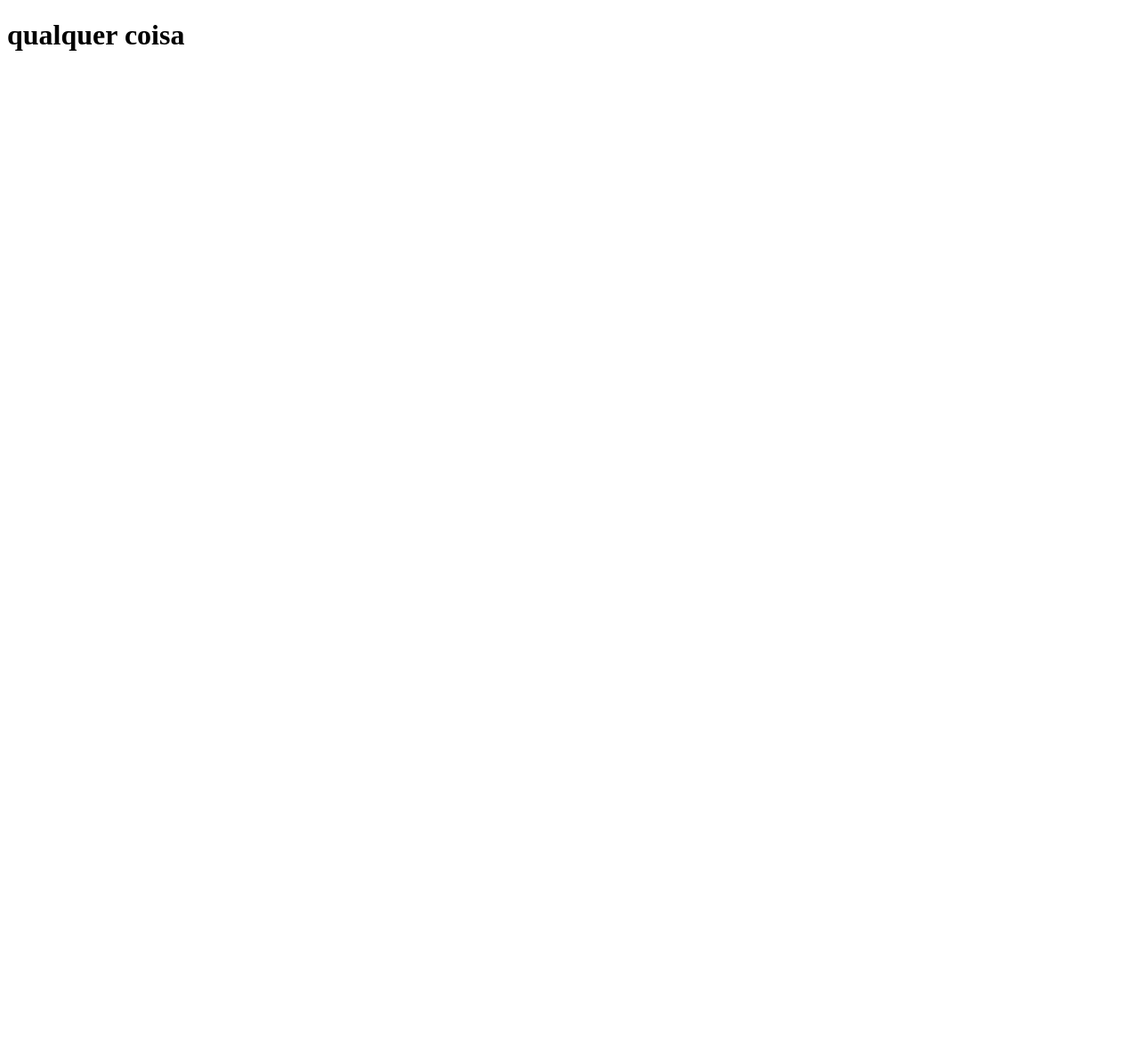
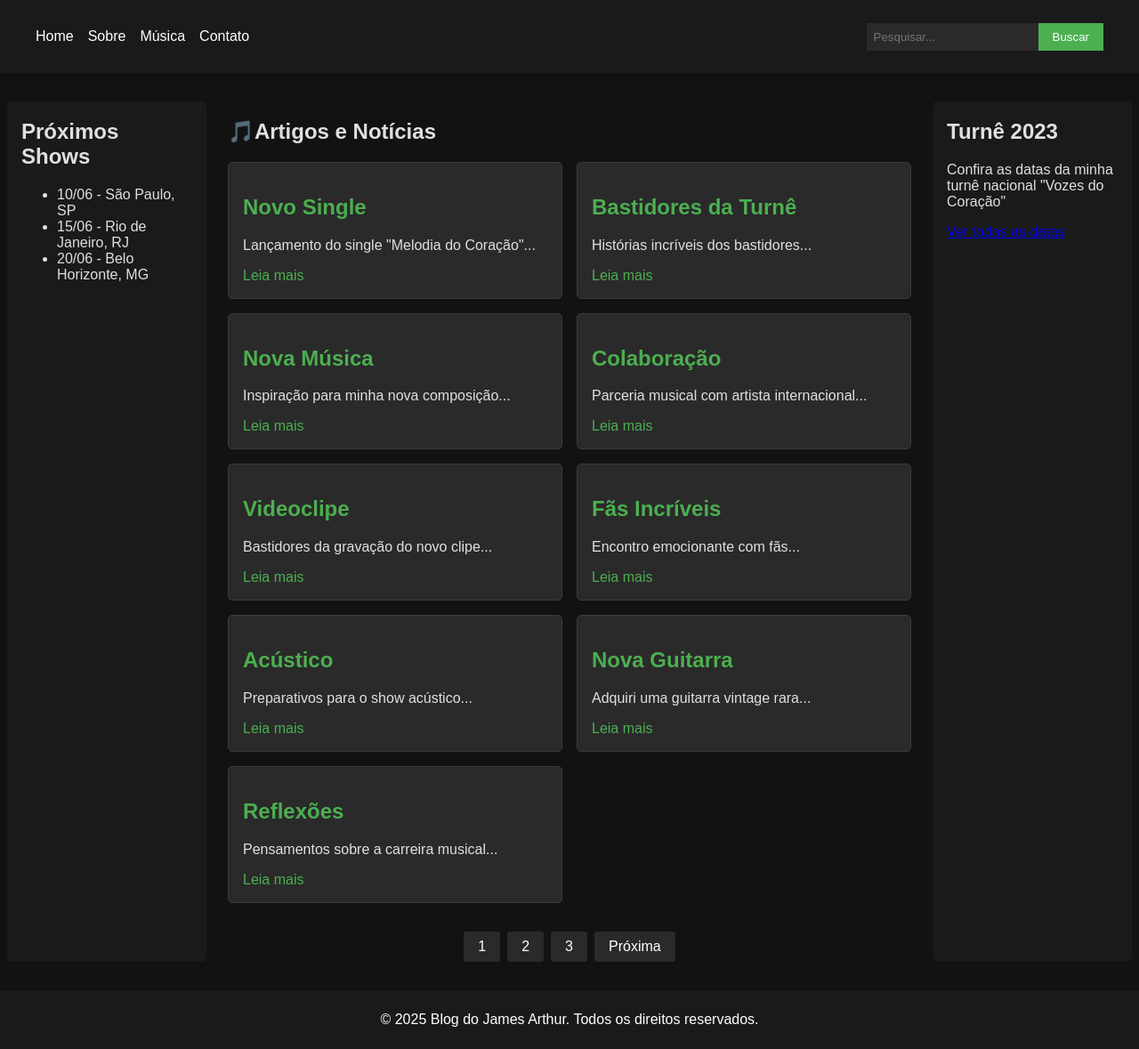
Before and after one commit to Merctxt/JA_project_blog, a Django app: page / in a window 1280 px wide. Before the commit the page is almost empty. Shown: the whole page at 89% size. Before the commit the page ends 57 px from the top, so only its background shows below. Run offline with Django 5.2, Linux system fonts and the light colour scheme.

Commit message:
html and css updated

```diff
--- a/base_static/global/css/style.css
+++ b/base_static/global/css/style.css
@@ -0,0 +1,237 @@
+:root {
+    /* Colors */
+    --_clr-base-hue: 213;
+    --_clr-primary: var(--_clr-base-hue) 100%;
+    --_clr-gray: var(--_clr-base-hue) 10%;
+
+    --clr-whitest: var(--_clr-primary) 100%;
+    --clr-white: var(--_clr-primary) 99%;
+    --clr-black: var(--_clr-primary) 2%;
+
+    --clr-primary-ltst: var(--_clr-primary) 80%;
+    --clr-primary-ltr: var(--_clr-primary) 70%;
+    --clr-primary-lt: var(--_clr-primary) 60%;
+    --clr-primary-base: var(--_clr-primary) 50%;
+    --clr-primary-dk: var(--_clr-primary) 40%;
+    --clr-primary-dkr: var(--_clr-primary) 30%;
+    --clr-primary-dkst: var(--_clr-primary) 20%;
+
+    --clr-gray-ltst: var(--_clr-gray) 90%;
+    --clr-gray-ltr: var(--_clr-gray) 80%;
+    --clr-gray-lt: var(--_clr-gray) 70%;
+    --clr-gray-base: var(--_clr-gray) 50%;
+    --clr-gray-dk: var(--_clr-gray) 30%;
+    --clr-gray-dkr: var(--_clr-gray) 20%;
+    --clr-gray-dkst: var(--_clr-gray) 10%;
+
+    /* Font-family */
+    --ff-regular: Georgia, 'Times New Roman', Times, serif;
+    --ff-headings: Georgia, 'Times New Roman', Times, serif;
+    --ff-mono: monospace;
+
+    /* Font-Sizes */
+    /* https://royalfig.github.io/fluid-typography-calculator/ */
+    --fs-smlst: clamp(1.2rem, 1.092307692307692rem + 0.256410256410256vw, 1.4rem);
+    --fs-smlr: clamp(1.4rem, 1.292307692307692rem + 0.2564102564102566vw, 1.6rem);
+    --fs-sm: clamp(1.6rem, 1.4923076923076923rem + 0.25641025641025633vw, 1.8rem);
+    --fs-base: clamp(1.8rem, 1.6923076923076923rem + 0.25641025641025633vw, 2rem);
+    --fs-bg: clamp(2rem, 1.7846153846153847rem + 0.5128205128205127vw, 2.4rem);
+    --fs-bgr: clamp(2.4rem, 1.969230769230769rem + 1.025641025641026vw, 3.2rem);
+    --fs-bgst: clamp(3.2rem, 2.876923076923rem + 0.7692307692307687vw, 3.8rem);
+
+    --fs-h1: clamp(3.8rem, 3.2615384615384615rem + 1.282051282051282vw, 4.8rem);
+    --fs-h2: clamp(2.8rem, 1.938461538461538rem + 2.051282051282052vw, 4.4rem);
+    --fs-h3: clamp(2.4rem, 1.969230769230769rem + 1.025641025641026vw, 3.2rem);
+    --fs-h4: clamp(2.2rem, 1.8769230769230774rem + 0.7692307692307687vw, 2.8rem);
+    --fs-h5: clamp(1.8rem, 1.476923076923077rem + 0.769230769230769vw, 2.4rem);
+    --fs-h6: clamp(1.6rem, 1.2769230769230768rem + 0.7692307692307694vw, 2.2rem);
+
+    /* Line-Heights */
+    --lh-regular: 1.5;
+    --lh-headings: 1.2;
+    --lh-mono: 1.2;
+
+    /* Spacings */
+    --spacing-micro: 0.8rem;
+    --spacing-smlst: 1.5rem;
+    --spacing-smlr: 2rem;
+    --spacing-sm: 2.5rem;
+    --spacing-base: 3rem;
+    --spacing-bg: 4rem;
+    --spacing-bgr: 5rem;
+    --spacing-bgst: 6rem;
+
+    /* max-width */
+    --mw-grid: 120rem;
+    --mw-post: 90rem;
+
+    /* Border Radius */
+    --br-base: 0.4rem;
+  }
+
+
+img,
+svg,
+video,
+canvas,
+audio,
+iframe,
+embed,
+object {
+  display: block;
+  /*vertical-align: middle; */
+  max-width: 100%;
+}
+
+img,
+svg,
+video,
+canvas {
+  height: auto;
+}
+
+
+body {
+    font-family: Arial, sans-serif;
+    margin: 0;
+    padding: 0;
+    display: flex;
+    flex-direction: column;
+    min-height: 100vh;
+    background-color: #121212;
+    color: #e0e0e0;
+}
+header {
+    background-color: #1a1a1a;
+    color: #ffffff;
+    padding: 1rem;
+}
+nav {
+    display: flex;
+    justify-content: space-between;
+    align-items: center;
+    max-width: 1200px;
+    margin: 0 auto;
+}
+nav ul {
+    list-style-type: none;
+    padding: 0;
+    display: flex;
+}
+nav ul li {
+    margin-right: 1rem;
+}
+nav ul li a {
+    color: #ffffff;
+    text-decoration: none;
+}
+.search-bar {
+    display: flex;
+}
+.search-bar input {
+    padding: 0.5rem;
+    border: none;
+    background-color: #2a2a2a;
+    color: #ffffff;
+}
+.search-bar button {
+    padding: 0.5rem 1rem;
+    background-color: #4CAF50;
+    color: white;
+    border: none;
+    cursor: pointer;
+}
+main {
+    display: flex;
+    flex-grow: 1;
+    margin: 0 auto;
+    padding: 2rem 0;
+    width: 100%;
+}
+.content {
+    flex: 1;
+    padding: 0 1rem;
+    max-width: 85%;
+    margin: 0 auto;
+}
+.sidebar {
+    flex: 0 0 15%;
+    padding: 0 1rem;
+    background-color: #1a1a1a;
+    margin: 0 0.5rem;
+    border-radius: 5px;
+    max-width: 300px;
+}
+.posts-grid {
+    display: grid;
+    grid-template-columns: repeat(auto-fill, minmax(300px, 1fr));
+    gap: 1rem;
+}
+.post {
+    background-color: #2a2a2a;
+    border: 1px solid #3a3a3a;
+    padding: 1rem;
+    border-radius: 5px;
+}
+.post h2 {
+    color: #4CAF50;
+}
+.post a {
+    color: #4CAF50;
+    text-decoration: none;
+}
+.post a:hover {
+    text-decoration: underline;
+}
+.pagination {
+    display: flex;
+    justify-content: center;
+    margin-top: 2rem;
+}
+.pagination a {
+    padding: 0.5rem 1rem;
+    margin: 0 0.25rem;
+    background-color: #2a2a2a;
+    color: white;
+    text-decoration: none;
+    border-radius: 3px;
+}
+.pagination a:hover {
+    background-color: #3a3a3a;
+}
+footer {
+    background-color: #1a1a1a;
+    color: #ffffff;
+    text-align: center;
+    padding: 0.5rem;
+}
+
+.message {
+    max-width: 600px;
+    margin: var(--spacing) auto;
+    margin-top: calc(var(--spacing) * 2);
+    padding: var(--spacing);
+    text-align: center;
+    border-radius: var(--default-border-radius);
+    font-size: var(--smaller-font-size);
+  }
+
+  .message.success {
+    background: rgba(0, 255, 0, 0.3);
+    border: 1px solid rgba(0, 255, 0, 90%);
+  }
+
+  .message.error {
+    background: rgba(255, 0, 0, 0.3);
+    border: 1px solid rgba(255, 0, 0, 90%);
+  }
+
+  .message.warning {
+    background: rgba(255, 255, 0, 0.3);
+    border: 1px solid rgba(255, 255, 0, 90%);
+  }
+
+  .message.info {
+    background: rgba(0, 0, 255, 0.3);
+    border: 1px solid rgba(0, 0, 255, 0.3);
+  }
--- a/base_templates/global/base.html
+++ b/base_templates/global/base.html
@@ -1,13 +1,29 @@
-{% load static %}
 <!DOCTYPE html>
 <html lang="en">
-<head>
-    <meta charset="UTF-8">
-    <meta name="viewport" content="width=device-width, initial-scale=1.0">
-    <title>Document</title>
-    <link rel="stylesheet" href="{% static 'global/css/style.css' %}">
-</head>
+{% include "global/partials/_head.html" %}
 <body>
-    <h1>qualquer coisa</h1>
+    {% include "global/partials/_header.html" %}
+    {% include "global/partials/_messages.html" %}
+
+    <main>
+        <aside class="sidebar">
+            <h2>Próximos Shows</h2>
+            <ul>
+                <li>10/06 - São Paulo, SP</li>
+                <li>15/06 - Rio de Janeiro, RJ</li>
+                <li>20/06 - Belo Horizonte, MG</li>
+            </ul>
+        </aside>
+        {% block content %}{% endblock content %}
+
+
+        <aside class="sidebar">
+            <h2>Turnê 2023</h2>
+            <p>Confira as datas da minha turnê nacional "Vozes do Coração"</p>
+            <a href="#">Ver todas as datas</a>
+        </aside>
+    </main>
+
+    {% include "global/partials/_footer.html" %}
 </body>
 </html>
--- a/base_templates/global/partials/_footer.html
+++ b/base_templates/global/partials/_footer.html
@@ -0,0 +1,3 @@
+<footer>
+    <p>&copy; 2025 Blog do James Arthur. Todos os direitos reservados.</p>
+</footer>
--- a/base_templates/global/partials/_head.html
+++ b/base_templates/global/partials/_head.html
@@ -0,0 +1,11 @@
+{% load static %}
+
+
+<head>
+    <meta charset="UTF-8">
+    <meta name="viewport" content="width=device-width, initial-scale=1.0">
+    <title>James Arthur - Blog</title>
+    <link rel="stylesheet" href="{% static 'global/css/style.css' %}">
+    <link rel="icon" href="{% static 'global/assets/favicon/logoJA.ico' %}">
+
+</head>
--- a/base_templates/global/partials/_header.html
+++ b/base_templates/global/partials/_header.html
@@ -0,0 +1,14 @@
+<header>
+    <nav>
+        <ul>
+            <li><a href="#">Home</a></li>
+            <li><a href="#">Sobre</a></li>
+            <li><a href="#">Música</a></li>
+            <li><a href="#">Contato</a></li>
+        </ul>
+        <div class="search-bar">
+            <input type="text" placeholder="Pesquisar...">
+            <button>Buscar</button>
+        </div>
+    </nav>
+</header>
--- a/base_templates/global/partials/_messages.html
+++ b/base_templates/global/partials/_messages.html
@@ -0,0 +1,7 @@
+{% if messages %}
+{% for message in messages  %}
+  <div class="message {{ message.tags }}">
+    {{message}}
+  </div>
+{% endfor %}
+{% endif %}
--- a/base_templates/global/partials/_pagination.html
+++ b/base_templates/global/partials/_pagination.html
@@ -0,0 +1,6 @@
+<div class="pagination">
+    <a href="#">1</a>
+    <a href="#">2</a>
+    <a href="#">3</a>
+    <a href="#">Próxima</a>
+</div>
--- a/blog/templates/blog/index.html
+++ b/blog/templates/blog/index.html
@@ -1,3 +1,55 @@
 {% extends "global/base.html" %}
 
-<h1>index</h1>
+{% block content %}
+<section class="content">
+    <h1>🎵Artigos e Notícias</h1>
+    <div class="posts-grid">
+        <article class="post">
+            <h2>Novo Single</h2>
+            <p>Lançamento do single "Melodia do Coração"...</p>
+            <a href="#">Leia mais</a>
+        </article>
+        <article class="post">
+            <h2>Bastidores da Turnê</h2>
+            <p>Histórias incríveis dos bastidores...</p>
+            <a href="#">Leia mais</a>
+        </article>
+        <article class="post">
+            <h2>Nova Música</h2>
+            <p>Inspiração para minha nova composição...</p>
+            <a href="#">Leia mais</a>
+        </article>
+        <article class="post">
+            <h2>Colaboração</h2>
+            <p>Parceria musical com artista internacional...</p>
+            <a href="#">Leia mais</a>
+        </article>
+        <article class="post">
+            <h2>Videoclipe</h2>
+            <p>Bastidores da gravação do novo clipe...</p>
+            <a href="#">Leia mais</a>
+        </article>
+        <article class="post">
+            <h2>Fãs Incríveis</h2>
+            <p>Encontro emocionante com fãs...</p>
+            <a href="#">Leia mais</a>
+        </article>
+        <article class="post">
+            <h2>Acústico</h2>
+            <p>Preparativos para o show acústico...</p>
+            <a href="#">Leia mais</a>
+        </article>
+        <article class="post">
+            <h2>Nova Guitarra</h2>
+            <p>Adquiri uma guitarra vintage rara...</p>
+            <a href="#">Leia mais</a>
+        </article>
+        <article class="post">
+            <h2>Reflexões</h2>
+            <p>Pensamentos sobre a carreira musical...</p>
+            <a href="#">Leia mais</a>
+        </article>
+    </div>
+    {% include "global/partials/_pagination.html" %}
+</section>
+{% endblock content %}
--- a/blog/views.py
+++ b/blog/views.py
@@ -1,6 +1,7 @@
 from django.shortcuts import render
 from django.shortcuts import get_object_or_404
 from .models import Page
+from django.contrib import messages
 
 # Views (definições iniciais renderizando templates)
 def index(request):
--- a/james_arthur_blog/settings.py
+++ b/james_arthur_blog/settings.py
@@ -123,6 +123,9 @@ STATICFILES_DIRS = [
     BASE_DIR / 'base_static',
 ]
 
+MEDIA_URL = '/media/'
+MEDIA_ROOT = BASE_DIR / 'media'
+
 # Default primary key field type
 # https://docs.djangoproject.com/en/5.1/ref/settings/#default-auto-field
 
--- a/james_arthur_blog/urls.py
+++ b/james_arthur_blog/urls.py
@@ -16,8 +16,13 @@ Including another URLconf
 """
 from django.contrib import admin
 from django.urls import path, include
+from django.conf import settings
+from django.conf.urls.static import static
 
 urlpatterns = [
     path('', include('blog.urls')),
     path('admin/', admin.site.urls),
 ]
+
+if settings.DEBUG:
+    urlpatterns += static(settings.MEDIA_URL, document_root=settings.MEDIA_ROOT)
```
Also changed, not shown: base_static/global/assets/favicon/logoJA.ico (added).
